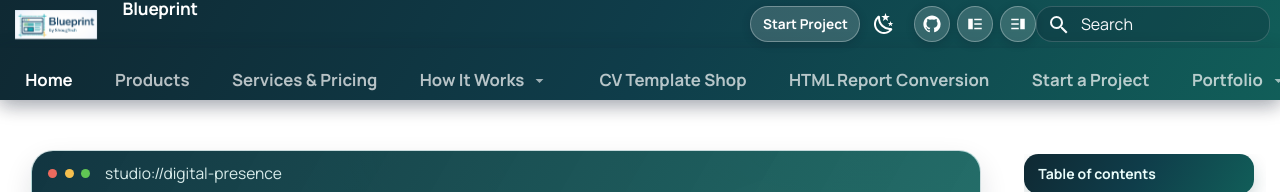
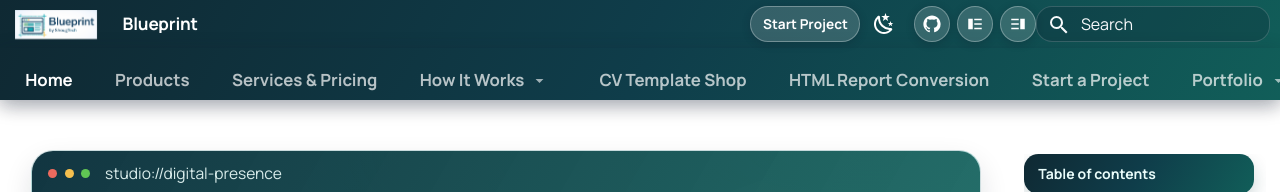
Before and after one commit to Shoug-Alomran/Blueprint, an MkDocs documentation site: the page built from docs/index.md, in a window 1280 px wide. Shown: the top 192 px of the page. Built offline with MkDocs 1.6.1 and Material for MkDocs 9.7.7, drawn with Linux system fonts in a browser that asks for light colours.

Commit message:
Enhance header styles for improved layout and alignment

```diff
--- a/docs/styles/layout.css
+++ b/docs/styles/layout.css
@@ -38,6 +38,11 @@
   padding-right: 0.6rem !important;
 }
 
+.md-header__inner {
+  display: flex !important;
+  align-items: center !important;
+}
+
 .md-header__inner.md-grid,
 .md-tabs__inner.md-grid,
 .md-header .md-grid,
@@ -65,13 +70,28 @@
 }
 
 .md-header__title {
+  display: inline-flex;
+  align-items: center;
+  align-self: center;
   font-weight: 700;
   letter-spacing: -0.01em;
-  line-height: 1.1;
+  line-height: 1;
+  margin-top: 0 !important;
+  margin-bottom: 0 !important;
+}
+
+.md-header__ellipsis {
+  display: inline-flex !important;
+  align-items: center !important;
+  min-height: 1.45rem;
 }
 
 .md-header__topic:first-child {
+  display: inline-flex;
+  align-items: center;
   font-size: 0.96rem;
+  line-height: 1;
+  margin: 0 !important;
 }
 
 .md-tabs__link {
```
